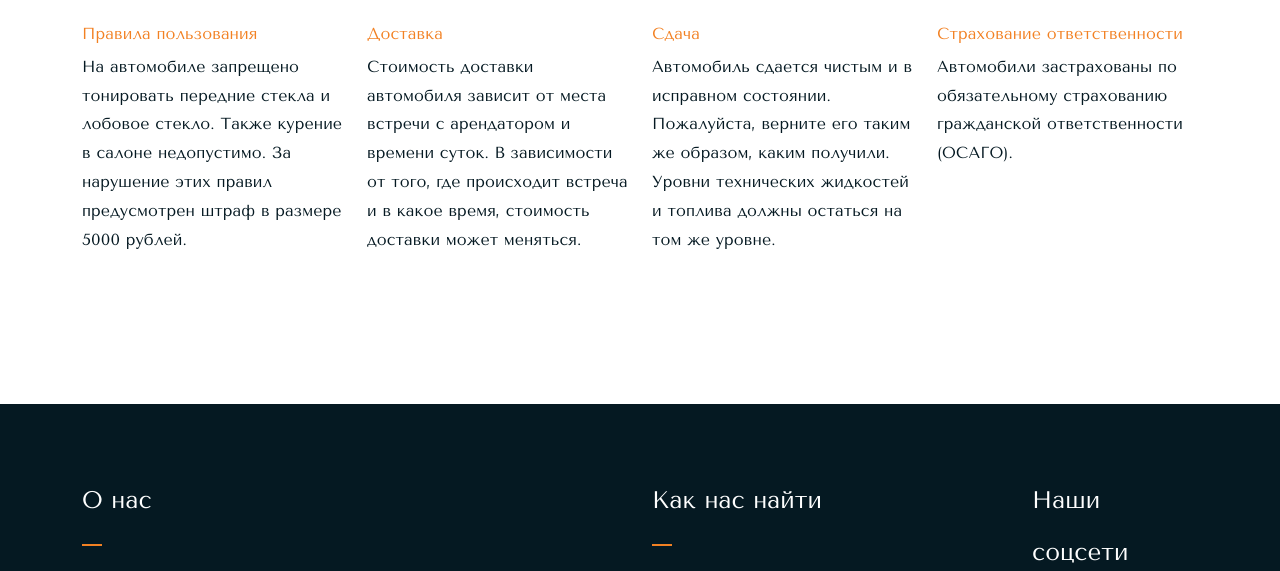
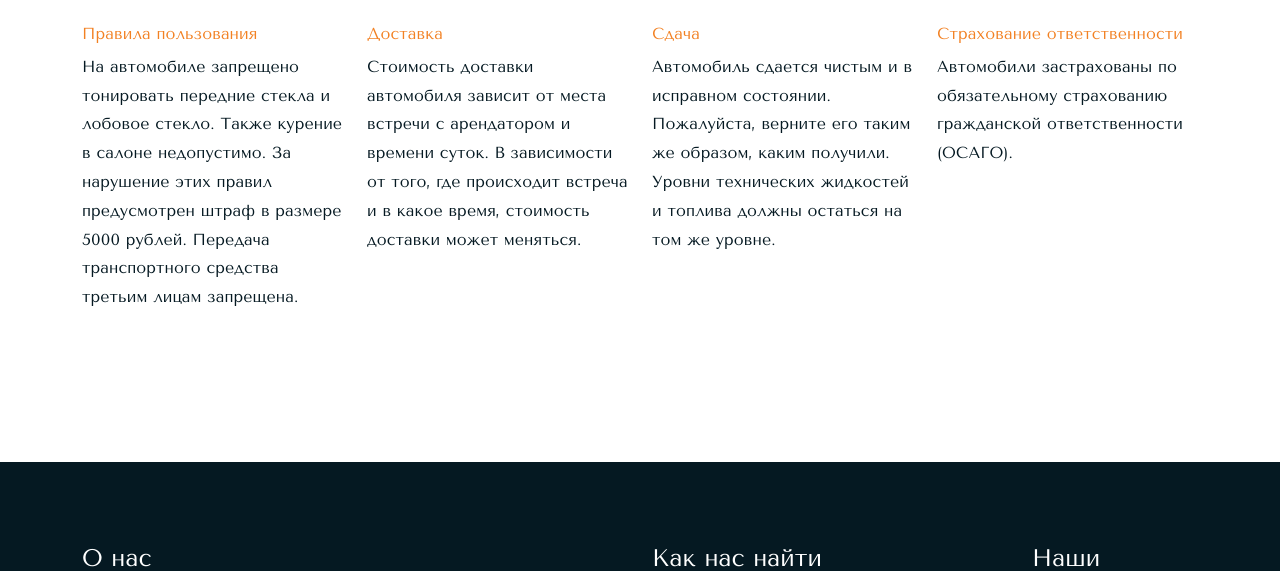
Before and after one commit to XeeRooX/pro-car, an ASP.NET Core app: page /Conditions in a window 1280 px wide. Shown: the part 507-1078 px from the top of the page. Run offline with ASP.NET Core 8, Linux system fonts and the light colour scheme; the project's own start-up code is not run, and a stand-in starts its controllers and pages.

Commit message:
edit conditions

```diff
--- a/ProCar/Pages/Conditions.cshtml
+++ b/ProCar/Pages/Conditions.cshtml
@@ -48,7 +48,7 @@
                     <div class="">
                         <p class="orange-text-size mb-1">Правила пользования</p>
                         <p style="font-family: 'Tenor Sans'">
-                            На автомобиле запрещено тонировать передние стекла и лобовое стекло. Также курение в салоне недопустимо. За нарушение этих правил предусмотрен штраф в размере 5000 рублей.
+                            На автомобиле запрещено тонировать передние стекла и лобовое стекло. Также курение в салоне недопустимо. За нарушение этих правил предусмотрен штраф в размере 5000 рублей. Передача транспортного средства третьим лицам запрещена.
                             </p>
                     </div>
                 </div>
```
